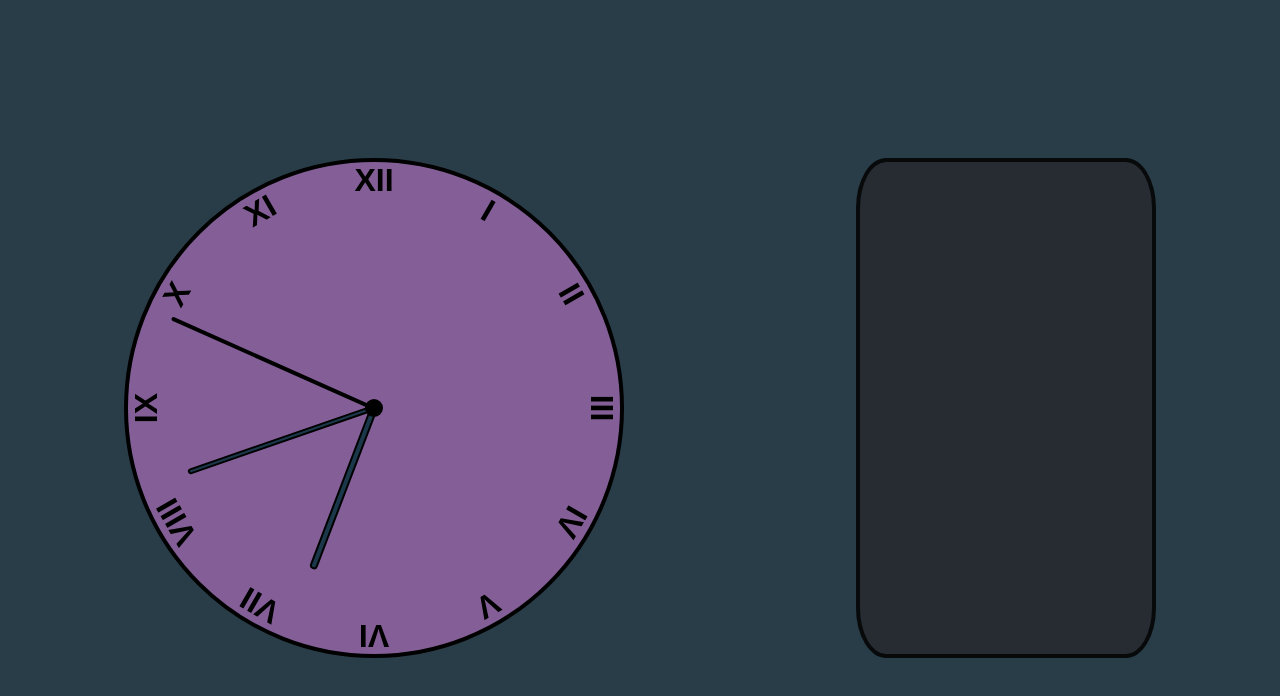
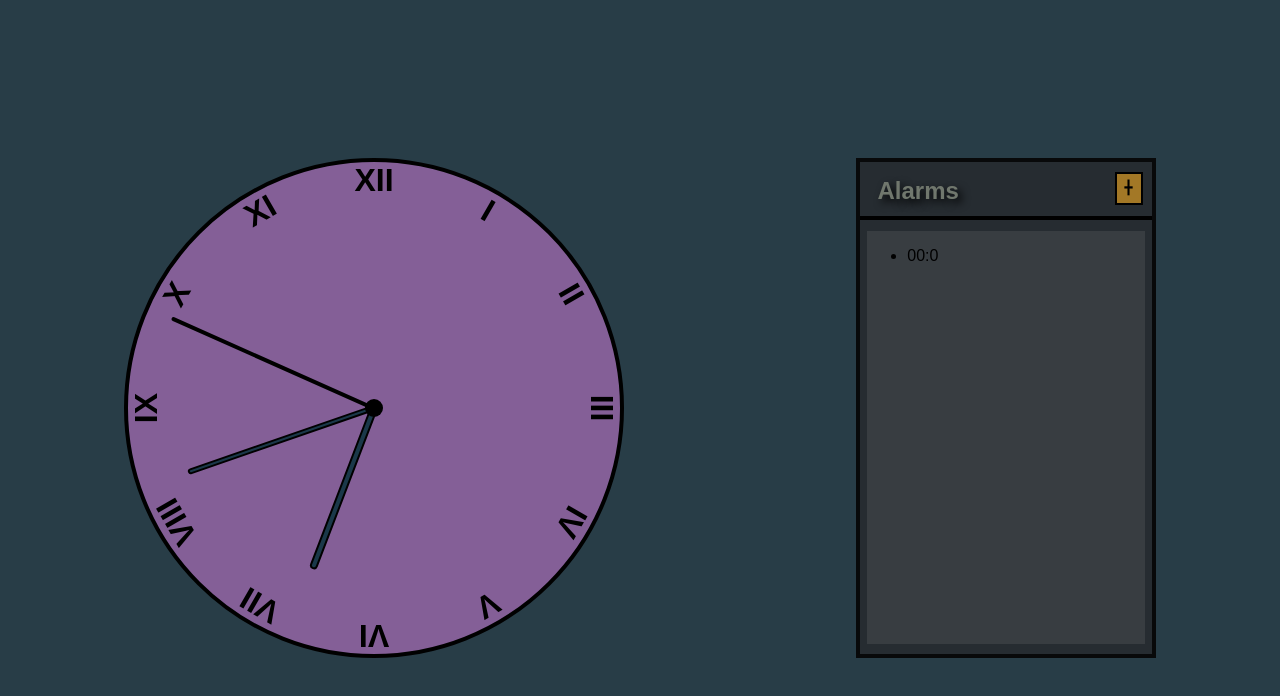
Before and after one commit to bans1mp/Javascript-Clock, a plain HTML site: page index.html in a window 1280 px wide. Drawn offline with Linux system fonts and the light colour scheme.

Commit message:
Alarm changes

```diff
--- a/index.html
+++ b/index.html
@@ -29,7 +29,16 @@
         <div class="number number12">XII</div>
     </div>
 
-    <div class="alarms"></div>
+    <div class="alarmSection">
+        <h2 id="heading">Alarms</h2>
+        <button id="btn">&#9547;</button>
+        <div id="line"></div>
+        <div class="alarms">
+            <ul id="list">
+
+            </ul>
+        </div>
+    </div>
 </body>
 
 </html>
--- a/script.js
+++ b/script.js
@@ -1,4 +1,7 @@
 setInterval(setClock, 1000)
+const button = document.getElementById('btn')
+const list = document.getElementById('list');
+
 
 const hourHand = document.querySelector('[data-hour-hand]')
 const minuteHand = document.querySelector('[data-minute-hand]')
@@ -14,8 +17,33 @@ function setClock() {
     setRotation(hourHand, hoursRatio)
 }
 
+
+
+
+function addAlarm(time) {
+    const li = document.createElement('li');
+    const hrs = Math.floor(time / 100);
+    const minutes = time % 100;
+    if (minutes != 0 && hrs != 0) {
+        li.innerHTML = `${hrs}:${minutes}`
+    } else if (minutes == 0 || hrs == 0) {
+        if (hrs == 0) {
+            li.innerHTML = `00:${minutes}`
+
+        }
+        else {
+            li.innerHTML = `${hrs}:00`
+        }
+
+    }
+
+    list.appendChild(li);
+}
+
 function setRotation(element, rotationRatio) {
     element.style.setProperty('--angle', rotationRatio * 360)
 }
 
 setClock()
+
+addAlarm(0000);
--- a/styles.css
+++ b/styles.css
@@ -24,15 +24,66 @@ body {
 
 }
 
-.alarms {
+.alarmSection {
+
     position: relative ;
     /* margin-left: 20%; */
     margin: auto;
     width: 300px;
     height: 500px;
-    border-radius: 10%;
     background-color: rgba(37, 28, 28, 0.5);
     border: 4px solid rgba(0, 0, 0 , 0.8);
+}
+
+.alarms {
+    position: absolute;
+    top: 14%;
+    left: 2.5%;
+    width: 95%;
+    height: 84%;
+    background-color: rgba(128, 128, 128,0.2);
+}
+
+
+#btn{
+    position: absolute;
+    left: 92%;
+    top: 2%;
+    transform: translateX(-50%);
+    background-color: rgba(194, 139, 36,0.8) ;
+    border: 2px solid black;
+    padding: 6px 8px 8px 8px;
+    font-weight: 700;
+    font-family: Verdana, Geneva, Tahoma, sans-serif;
+    transition: all 0.3s;
+}
+
+#btn:hover {
+    background-color: rgba(255, 166, 0,0.8);
+    border-radius: 30%;
+}
+
+#btn:active {
+    background-color: rgba(0, 0, 0 , 0.1);
+}
+
+#heading {
+    position: absolute ;
+    margin: 0px;
+    left: 6%;
+    top: 3%;
+    color: rgb(112, 119, 109);
+    text-shadow: 4px 4px 8px black;
+}
+
+#line {
+    position: absolute;
+    width: 100%;
+    height: 4px;
+    transform: translateX(-50%);
+    left: 50%;
+    background-color: black;
+    top: 11%;
 }
 
 .clock .number {
```
